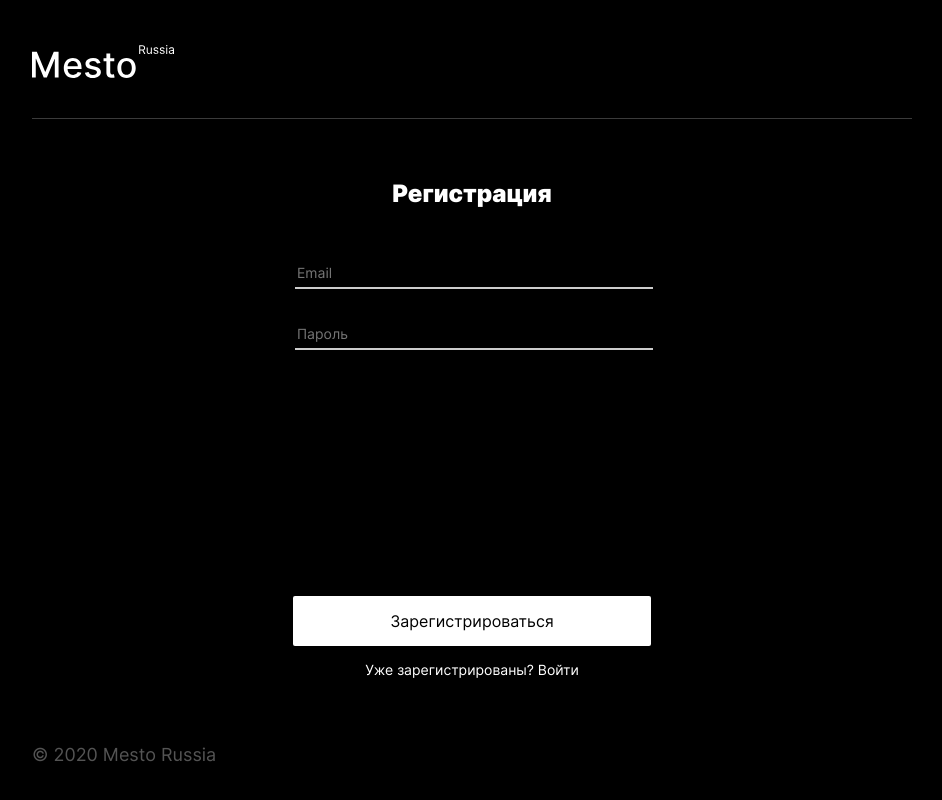
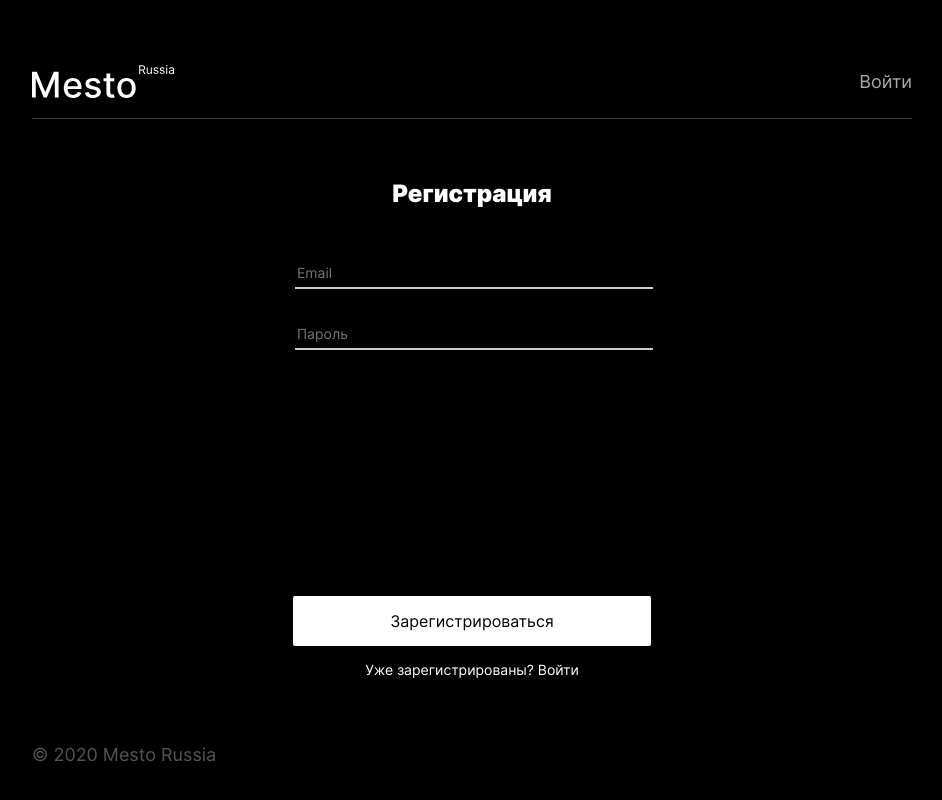
Before and after one commit to elmanAliev/react-mesto-auth, a React (Create React App) app: page /sign-up in a window 1280 px wide. Shown: the top 800 px of the page, without its empty margins (168-1110 px from the left). Built offline with nearby package versions, Linux system fonts and the light colour scheme.

Commit message:
feat: реализовать Выход из системы

```diff
--- /dev/null
+++ b/src/blocks/header/__link/header__link.css
@@ -0,0 +1,24 @@
+.header__link {
+    font-weight: 400;
+    font-size: 18px;
+    line-height: 22px;
+    text-decoration: none;
+    color: #A9A9A9;
+    transition: opacity 0.5s linear;
+    padding-left: 24px;
+}
+
+.header__link:hover {
+    opacity: 0.6;
+}
+@media screen and (max-width: 940px) {
+    .header__link {
+        padding-right: 19px;
+    }
+}
+
+.header__email {
+    font-weight: 500;
+    font-size: 18px;
+    line-height: 22px;
+}
--- a/src/blocks/header/header.css
+++ b/src/blocks/header/header.css
@@ -4,6 +4,9 @@
     min-height: 74px;
     border-bottom: 1px solid rgba(84, 84, 84, 0.7);
     box-sizing: border-box;
+    display: flex;
+    align-items: center;
+    justify-content: space-between;
 }
 @media screen and (max-width: 767px) {
     .header {
--- a/src/components/App.js
+++ b/src/components/App.js
@@ -21,56 +21,53 @@ function App() {
 
   const history = useHistory();
   const [loggedIn, setLoggedIn] = useState(false);
-
+  const [email, setEmail] = useState('');
 
   function handleLogin() {
     setLoggedIn(true)
   }
 
-  // function tokenCheck() {
-  //   if (localStorage.getItem('token')) {
-  //     const token = localStorage.getItem('token');
+  function tokenCheck() {
+    if (localStorage.getItem('token')) {
+      const token = localStorage.getItem('token');
 
-  //     if (token) {
-  //       auth.getContent(token)
-  //         .then((res) => {
-  //           if (res) {
-  //             console.log(res)
-  //             setLoggedIn(true);
-  //             history.push('/main');
-  //           }
-  //         })
-  //         .catch(err => {
-  //           setLoggedIn(false);
-  //           console.log('Что-то пошло не так!')
-  //         });
-  //     }
-  //   }
-  // }
+      if (token) {
+        auth.getContent(token)
+          .then((res) => {
+            if (res) {
+              setLoggedIn(true);
+              history.push('/main');
+              setEmail(res.data.email);
 
-  // useEffect(() => {
-  //   tokenCheck()
-  // }, [tokenCheck]);
+            }
+          })
+          .catch(err => {
+            setLoggedIn(false);
+            console.log(err)
+          });
+      }
+    }
+  }
+
+  useEffect(() => {
+    tokenCheck()
+  }, [tokenCheck]);
 
 
   return (
 
     <div className="App">
       <div className="root">
-        <Header />
+        <Header
+          email={email}
+          loggedIn={loggedIn}
+        />
         <Switch>
           <ProtectedRoute
             path="/main"
             loggedIn={loggedIn}
             component={MainPage}
           />
-
-
-
-
-
-
-
           <Route path="/sign-up">
             <Register />
           </Route>
@@ -82,13 +79,8 @@ function App() {
           <Route exact path="/">
             {loggedIn ? <Redirect to="/main" /> : <Redirect to="/sign-up" />}
           </Route>
-
-
-
-
         </Switch>
         <Footer />
-
       </div>
     </div>
 
--- a/src/components/Header.js
+++ b/src/components/Header.js
@@ -1,10 +1,48 @@
-import React from 'react';
+import React, {useState, useEffect} from 'react';
 import headerLogo from '../images/logo.svg';
+import { Link, useLocation } from 'react-router-dom';
 
-const Header = () => (
-    <header className="header">
-        <img className="header__logo" src={headerLogo} alt='Логотип сервиса Mesto-Russia'/>
-    </header>
-)
+function Header({ email, loggedIn}) {
+
+    const currentPath = useLocation();
+    const [text, setText] = useState('');
+    const [path, setPath] = useState('');
+
+    useEffect(() => {
+        if (currentPath.pathname === '/sign-up') {
+            setText('Войти')
+            setPath('/sign-in')
+        }
+        if (currentPath.pathname === '/sign-in') {
+            setText('Регистрация')
+            setPath('/sign-up')
+        }
+        if (currentPath.pathname === '/main') {
+            setText('Выйти')
+            setPath('/sign-in')
+        }
+
+    }, [currentPath]);
+
+    function signOut() {
+        localStorage.removeItem('token');
+    }
+
+    return (
+        <header className="header">
+            <img
+                className="header__logo"
+                src={headerLogo}
+                alt='Логотип сервиса Mesto-Russia'
+            />
+            <div>
+                <span className="header__email">{loggedIn ? email : ''}</span>
+                <Link className="header__link" to={path} onClick={loggedIn ? signOut : ''} >
+                    {text}
+                </Link>
+            </div>
+        </header>
+    )
+}
 
 export default Header;
--- a/src/index.css
+++ b/src/index.css
@@ -27,6 +27,7 @@
 
 @import url(./blocks/header/header.css);
 @import url(./blocks/header/__logo/header__logo.css);
+@import url(./blocks/header/__link/header__link.css);
 
 
 @import url(./blocks/popup/popup.css);
```
